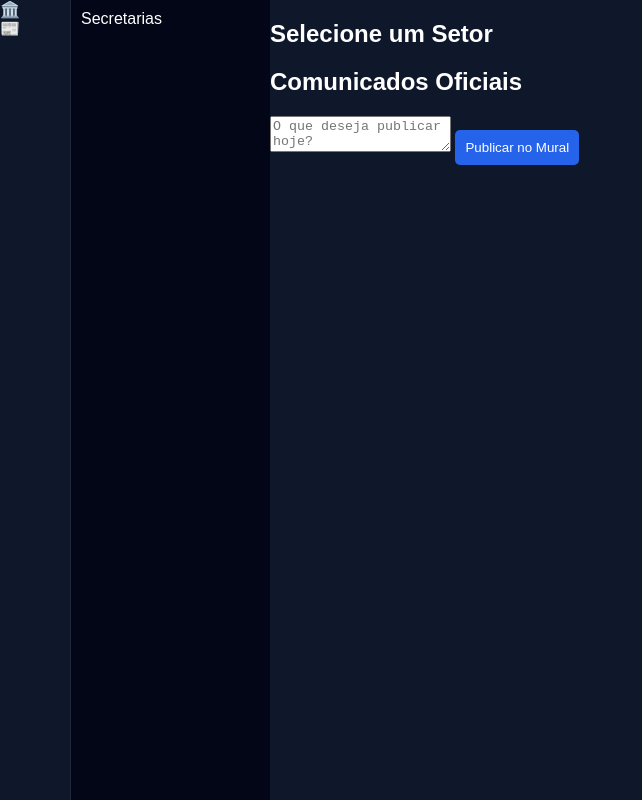
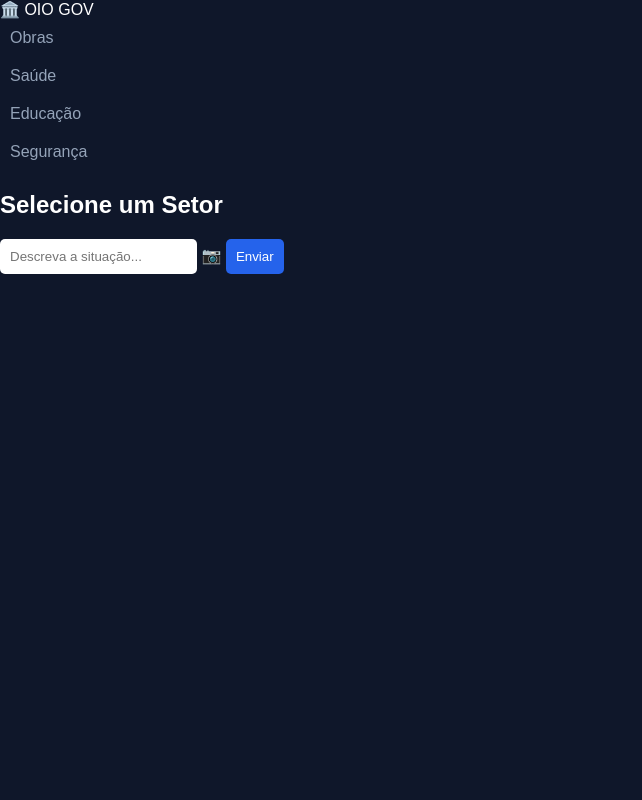
Before and after one commit to detiillimichel-max/Aplicativo-Prefeitura-municipal-, a plain HTML site: page index.html in a window 1280 px wide. Shown: the whole page, without its empty margins (0-642 px from the left). Drawn offline with nearby package versions, Linux system fonts and the light colour scheme.

Commit message:
Update index.html

```diff
--- a/index.html
+++ b/index.html
@@ -3,53 +3,18 @@
 <head>
     <meta charset="UTF-8">
     <meta name="viewport" content="width=device-width, initial-scale=1.0">
-    <title>OIO GOV - Gestão Municipal</title>
-    <!-- Link para o CSS na pasta assets -->
+    <title>OIO GOV - Oficial</title>
     <link rel="stylesheet" href="assets/style.css">
-    <!-- SDK do Supabase -->
     <script src="https://cdn.jsdelivr.net/npm/@supabase/supabase-js@2"></script>
 </head>
 <body>
-    <div class="app-container">
-        <!-- Sidebar de Navegação -->
-        <aside class="sidebar-nav">
-            <div class="nav-item active" onclick="switchTab('chat', this)">🏛️</div>
-            <div class="nav-item" onclick="switchTab('feed', this)">📰</div>
+    <div class="app-grid">
+        <aside class="sidebar">
+            <div class="logo">🏛️ OIO GOV</div>
+            <div id="secList"></div>
         </aside>
-
-        <!-- Menu de Secretarias -->
-        <nav class="sidebar-list" id="sec-list">
-            <div class="list-header">Secretarias</div>
-            <!-- Gerado via JS -->
-        </nav>
-
-        <!-- Painel Principal -->
-        <main class="content-area">
-            <!-- Tela: Mensagens -->
-            <section id="view-chat" class="view active">
-                <div class="view-header"><h2 id="current-sec">Selecione um Setor</h2></div>
-                <div class="chat-log" id="chat-display"></div>
-                <div class="chat-input-bar" id="input-group" style="display:none">
-                    <input type="text" id="userInput" placeholder="Escreva um comunicado...">
-                    <button onclick="sendData()">Enviar</button>
-                </div>
-            </section>
-
-            <!-- Tela: Feed -->
-            <section id="view-feed" class="view">
-                <div class="view-header"><h2>Comunicados Oficiais</h2></div>
-                <div class="feed-container">
-                    <div class="feed-composer">
-                        <textarea id="feedText" placeholder="O que deseja publicar hoje?"></textarea>
-                        <button onclick="publishPost()">Publicar no Mural</button>
-                    </div>
-                    <div id="mural-list"></div>
-                </div>
-            </section>
-        </main>
+        <main id="chatView"></main>
     </div>
-
-    <!-- Link para o JS na pasta assets -->
-    <script src="assets/script.js"></script>
+    <script type="module" src="assets/app.js"></script>
 </body>
 </html>
```
